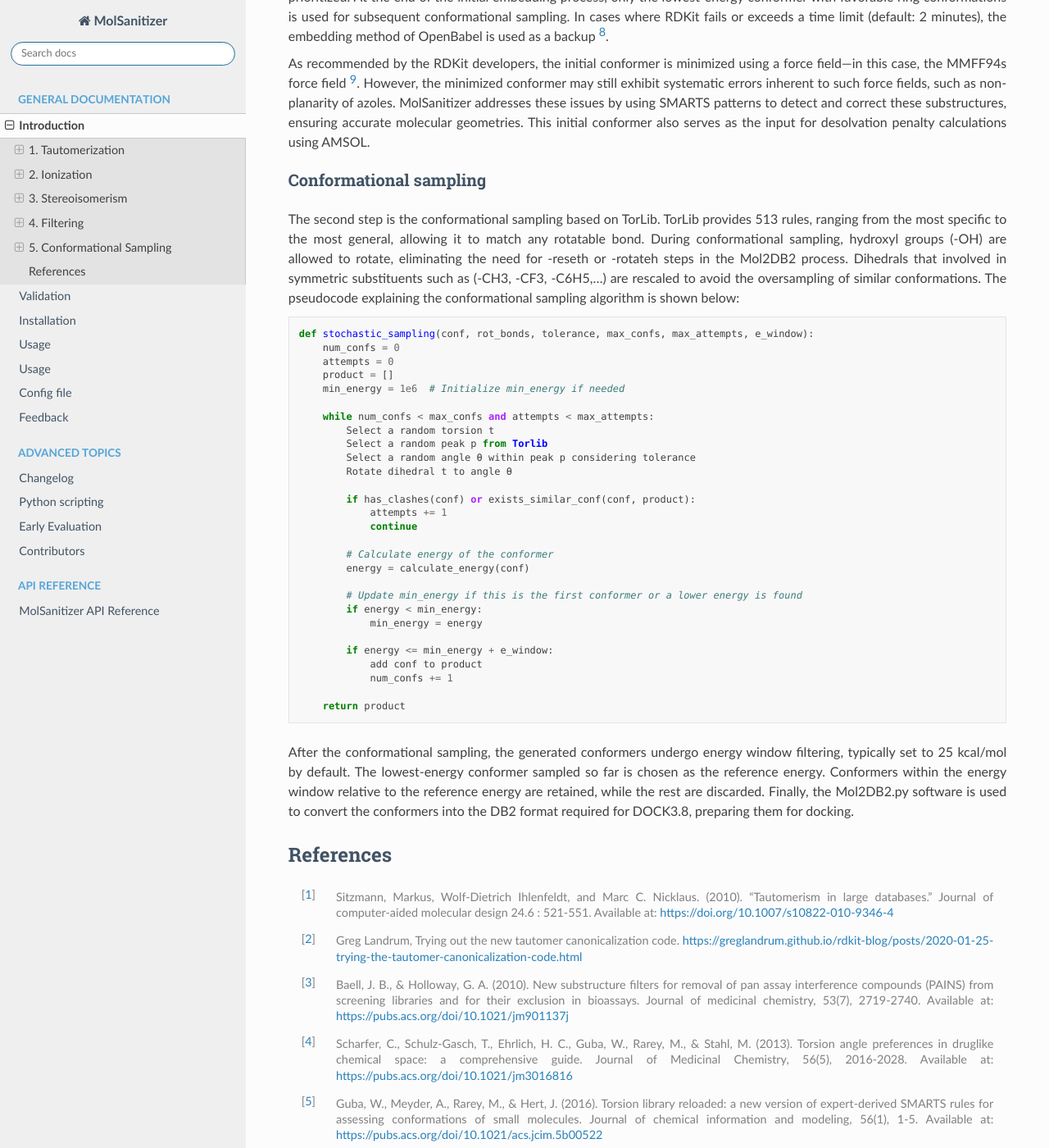
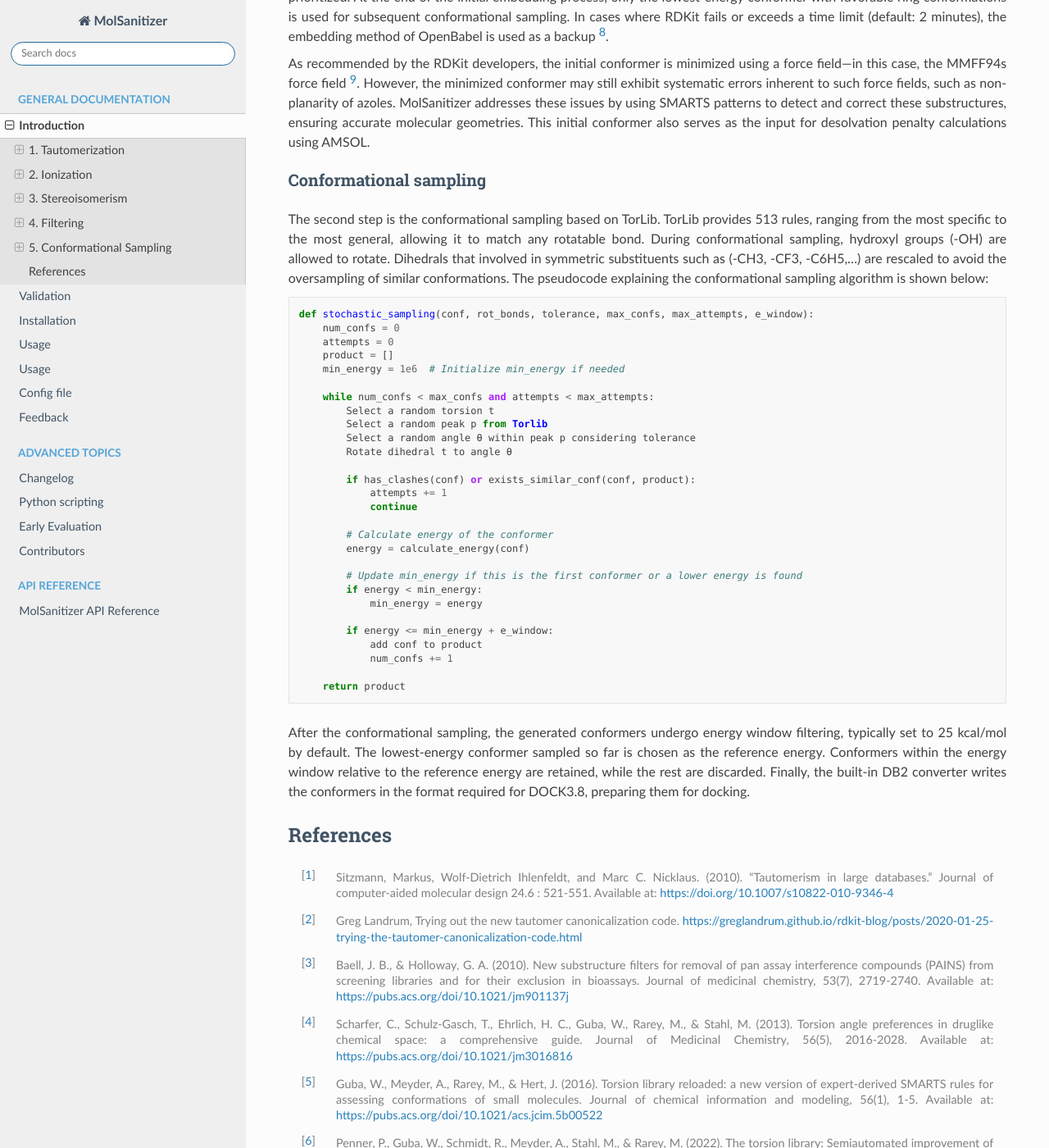
Before and after one commit to Carlssonlab/MolSanitizer, a Sphinx documentation site: the page built from docs/source/introduction.rst, in a window 1280 px wide and 1400 px high, scrolled down 8804 px. Shown: the whole window at 82% size. Built offline with Sphinx 7.4.7 and the Read the Docs theme 3.1.0, drawn with Linux system fonts in a browser that asks for light colours.

Commit message:
Update docs

```diff
--- a/docs/source/installation.rst
+++ b/docs/source/installation.rst
@@ -7,8 +7,8 @@
 MolSanitizer is built upon the following packages:
 
 - RDKit 2024.09.3+ (`Reference <https://www.rdkit.org/docs/Install.html>`__)
-
-- Mol2DB2 (`Reference <https://github.com/ryancoleman/mol2db2>`__)
+- pandas
+- numpy
 
 
 Optional dependencies
--- a/docs/source/introduction.rst
+++ b/docs/source/introduction.rst
@@ -570,7 +570,7 @@
 Conformational sampling
 -----------------------
 
-The second step is the conformational sampling based on TorLib. TorLib provides 513 rules, ranging from the most specific to the most general, allowing it to match any rotatable bond. During conformational sampling, hydroxyl groups (-OH) are allowed to rotate, eliminating the need for -reseth or -rotateh steps in the Mol2DB2 process. Dihedrals that involved in symmetric substituents such as (-CH3, -CF3, -C6H5,...) are rescaled to avoid the oversampling of similar conformations. The pseudocode explaining the conformational sampling algorithm is shown below:
+The second step is the conformational sampling based on TorLib. TorLib provides 513 rules, ranging from the most specific to the most general, allowing it to match any rotatable bond. During conformational sampling, hydroxyl groups (-OH) are allowed to rotate. Dihedrals that involved in symmetric substituents such as (-CH3, -CF3, -C6H5,...) are rescaled to avoid the oversampling of similar conformations. The pseudocode explaining the conformational sampling algorithm is shown below:
 
 .. code-block:: python
 
@@ -603,7 +603,7 @@
 
         return product
 
-After the conformational sampling, the generated conformers undergo energy window filtering, typically set to 25 kcal/mol by default. The lowest-energy conformer sampled so far is chosen as the reference energy. Conformers within the energy window relative to the reference energy are retained, while the rest are discarded. Finally, the Mol2DB2.py software is used to convert the conformers into the DB2 format required for DOCK3.8, preparing them for docking.
+After the conformational sampling, the generated conformers undergo energy window filtering, typically set to 25 kcal/mol by default. The lowest-energy conformer sampled so far is chosen as the reference energy. Conformers within the energy window relative to the reference energy are retained, while the rest are discarded. Finally, the built-in DB2 converter writes the conformers in the format required for DOCK3.8, preparing them for docking.
 
 References
 ==========
--- a/docs/source/usage.rst
+++ b/docs/source/usage.rst
@@ -379,7 +379,7 @@
 
 For DB2 generation, AMSOLcpp assigns desolvation penalties and partial charges
 directly from the in-memory RDKit molecule. These values are passed directly to
-the DB2 hierarchy writer without intermediate AMSOL or ``.solv`` files.
+the DB2 layout writer without intermediate AMSOL or ``.solv`` files.
 
 .. code-block:: console
 
```
Also changed, not shown: 1 other file.
